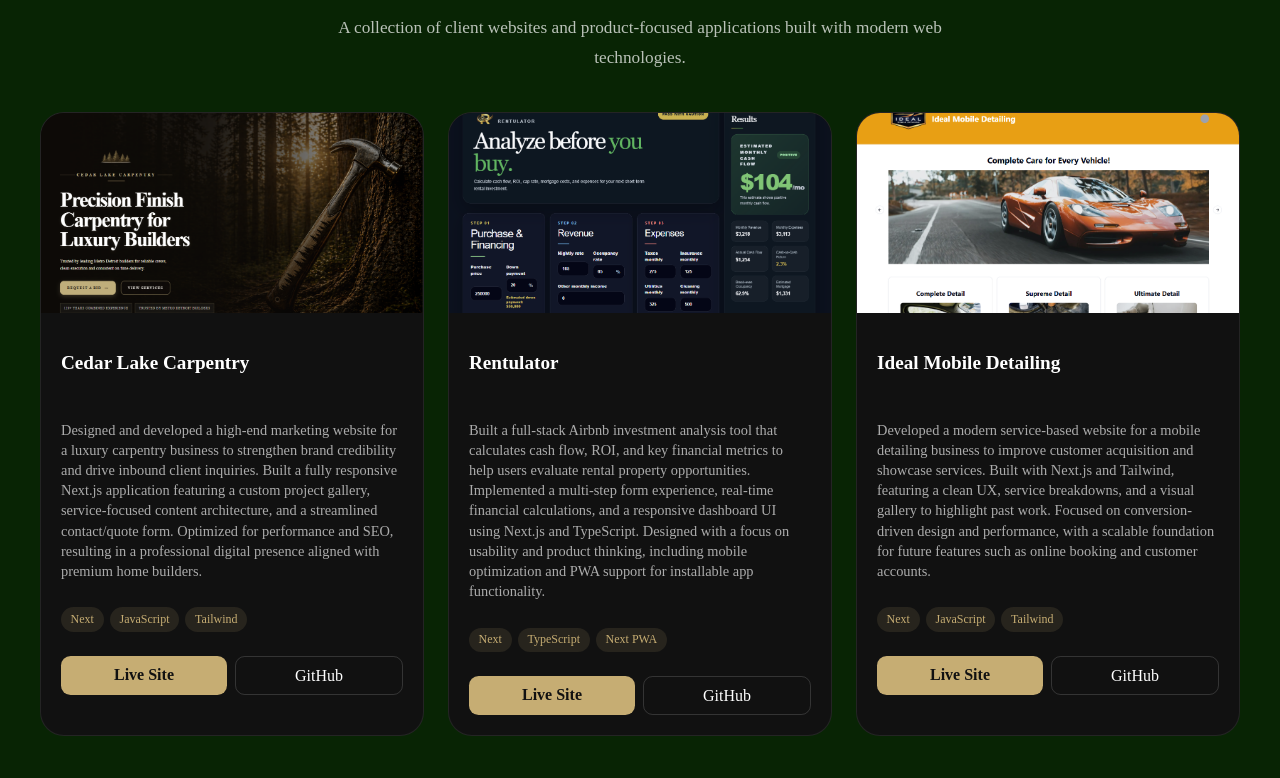
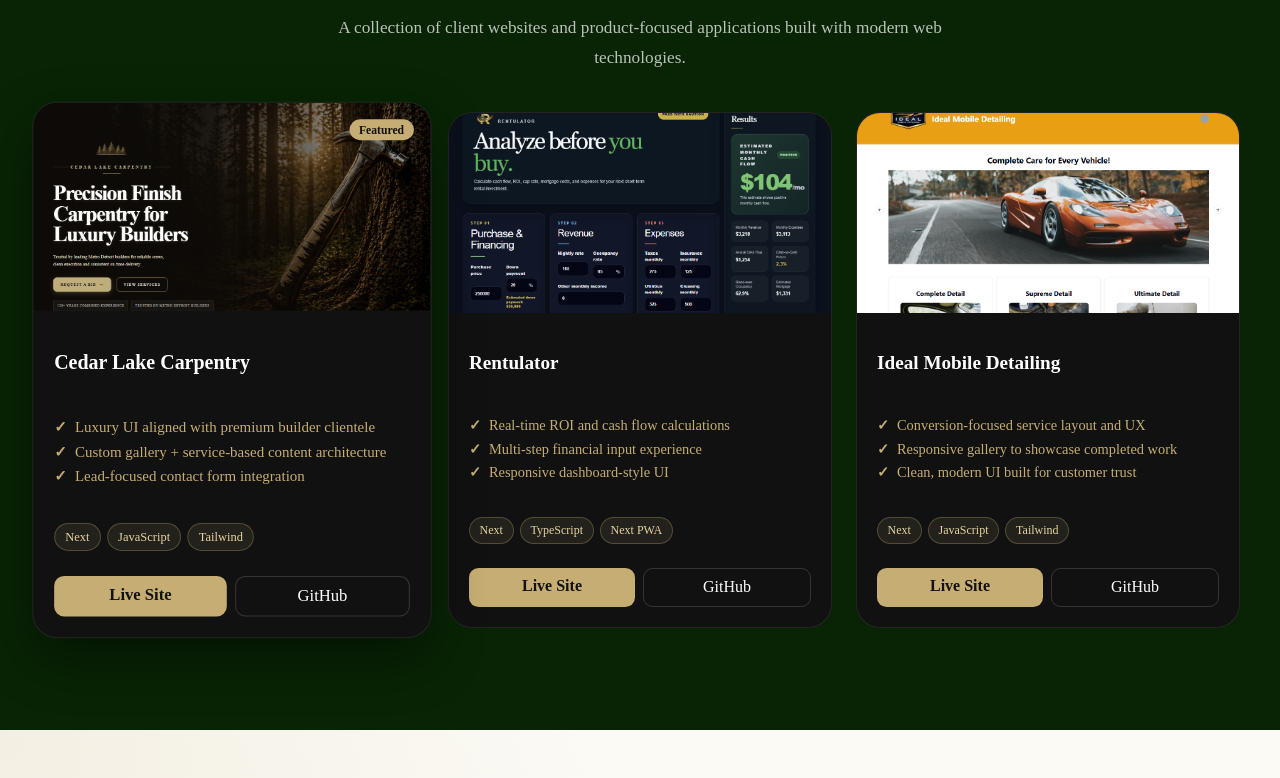
Before and after one commit to codiemaureen/codieCodes, a Next.js app: page / in a window 1280 px wide. Shown: the part 4382-5160 px from the top of the page. Built offline with nearby package versions, Linux system fonts and the light colour scheme; a web font is replaced by a local one.

Commit message:
adding  feature project

```diff
--- a/public/projects.json
+++ b/public/projects.json
@@ -12,7 +12,8 @@
       ],
       "githublink": "https://github.com/codiemaureen/CedarLakeCarpentry_V2",
       "website": "https://www.cedarlakecarpentry.com/",
-      "languages": ["Next", "JavaScript", "Tailwind"]
+      "languages": ["Next", "JavaScript", "Tailwind"],
+      "featured": true
     },
     {
       "id": 1,
@@ -26,7 +27,8 @@
       ],
       "githublink": "https://github.com/codiemaureen/rentulator",
       "website": "https://rentulator.vercel.app/",
-      "languages": ["Next", "TypeScript", "Next PWA"]
+      "languages": ["Next", "TypeScript", "Next PWA"],
+      "featured": false
     },
     {
       "id": 2,
@@ -40,7 +42,8 @@
       ],
       "githublink": "https://github.com/codiemaureen/IdealMobileDetailing",
       "website": "https://ideal-mobile-v2.vercel.app/",
-      "languages": ["Next", "JavaScript", "Tailwind"]
+      "languages": ["Next", "JavaScript", "Tailwind"],
+      "featured": false
     }
   ]
 }
--- a/src/app/component/Project.jsx
+++ b/src/app/component/Project.jsx
@@ -3,27 +3,30 @@ import Link from "next/link";
 
 const Project = ({ project }) => {
   return (
-    <article className={styles.projectCard}>
+    <article   className={`${styles.projectCard} ${
+    project.featured ? styles.featuredCard : ""
+  }`}>
+
       <div className={styles.imageWrapper}>
         <img
           src={`/projects/${project.id}.png`}
           alt={`${project.title} website preview`}
           className={styles.projectImage}
         />
-
-        <div className={styles.overlay}>
-          <ul>
-            {project.highlights?.map((highlight, index) => (
-              <li key={index}>{highlight}</li>
-            ))}
-          </ul>
-        </div>
       </div>
+      {project.featured && (
+        <span className={styles.featuredBadge}>Featured</span>
+      )}
 
       <div className={styles.content}>
         <h3 className={styles.projectTitle}>{project.title}</h3>
 
-        <p className={styles.projectDescription}>{project.description}</p>
+
+        <ul className={styles.projectHighlights}>
+          {project.highlights?.slice(0, 3).map((highlight, index) => (
+            <li key={index}>{highlight}</li>
+          ))}
+        </ul>
 
         <div className={styles.techStack}>
           {project.languages.map((language, index) => (
--- a/src/app/component/Project.module.css
+++ b/src/app/component/Project.module.css
@@ -62,8 +62,10 @@
   font-size: 0.75rem;
   padding: 0.3rem 0.6rem;
   border-radius: 999px;
-  background: rgba(198, 173, 115, 0.12);
-  color: #c6ad73;
+  background: rgba(198,173,115,0.1);
+  border: 1px solid rgba(198,173,115,0.3);
+  color: #e6d3a3;
+  font-weight: 500;
 }
 
 
@@ -109,44 +111,61 @@
   transition: transform 0.4s ease;
 }
 
-.overlay {
-  position: absolute;
-  inset: 0;
-  background: rgba(0, 0, 0, .98);
+
+.projectHighlights {
+  list-style: none;
+  padding: 0;
+  margin: 0.75rem 0 1.5rem;
   display: flex;
-  align-items: center;
-  justify-content: center;
-  opacity: 0;
-  transition: opacity 0.3s ease;
-  padding: 1rem;
+  flex-direction: column;
+  gap: 0.4rem;
 }
 
-.overlay ul {
-  list-style: none;
-  padding: 0;
-  margin: 0;
+.projectHighlights li {
+  position: relative;
+  padding-left: 1.25rem;
+  font-size: 0.9rem;
+  color: #c6ad73;
 }
 
-.overlay li::before {
-  content: "•";
-
-}
-.overlay li {
-  color: #f8fafc;
-  font-size: 0.9rem;
-  line-height: 1.5;
-  margin-bottom: 0.45rem;
-  display: flex;
-  align-items: flex-start;
-  gap: 0.5rem;
-
+.projectHighlights li::before {
+  content: "✓";
+  position: absolute;
+  left: 0;
+  color: #c6ad73;
+  font-weight: bold;
 }
 
+.projectCard {
+  transition: all 0.3s ease;
+}
 
-.projectCard:hover .overlay {
-  opacity: 1;
+.projectCard:hover {
+  transform: translateY(-6px);
+}
+
+.projectImage {
+  transition: transform 0.4s ease;
 }
 
 .projectCard:hover .projectImage {
   transform: scale(1.05);
 }
+
+.featuredCard {
+  transform: scale(1.04);
+  box-shadow: 0 20px 50px rgba(0,0,0,0.4);
+  z-index: 2;
+}
+
+.featuredBadge {
+  position: absolute;
+  top: 1rem;
+  right: 1rem;
+  background: #c6ad73;
+  color: #111;
+  padding: 0.25rem 0.6rem;
+  font-size: 0.7rem;
+  font-weight: 600;
+  border-radius: 999px;
+}
```
